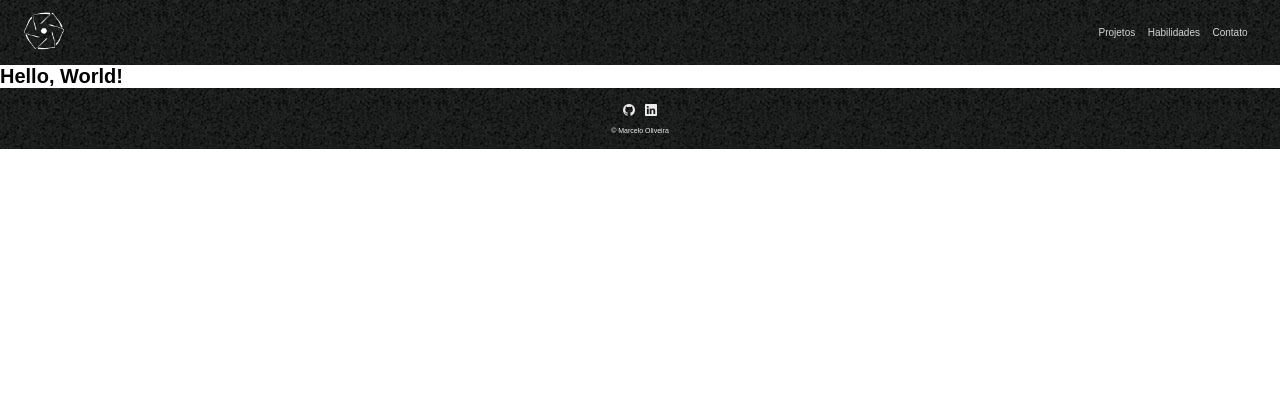
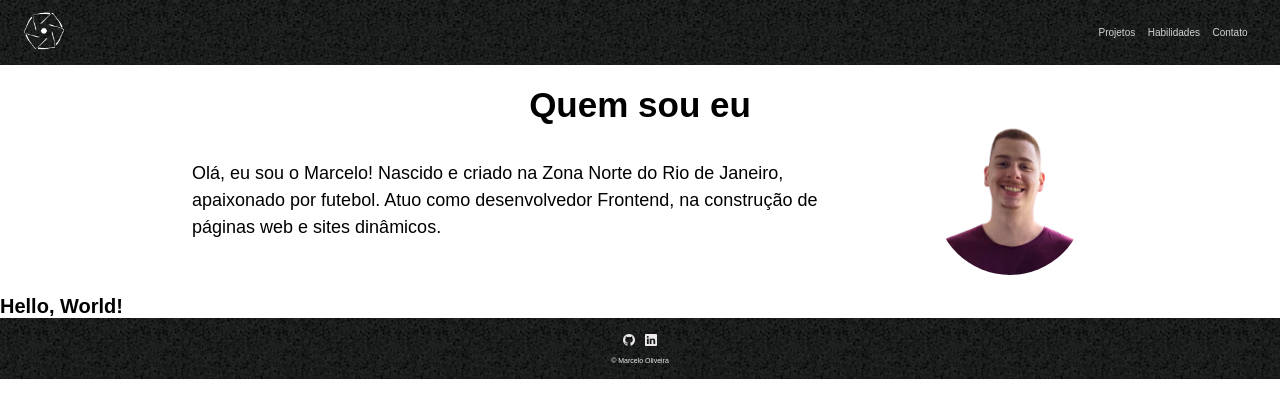
Before and after one commit to heiderick13/portfolio-react, a React (Vite) app: page / in a window 1280 px wide. Shown: the top 418 px of the page. Built offline with nearby package versions, Linux system fonts and the light colour scheme.

Commit message:
:sparkles: feat: new section - about me

```diff
--- /dev/null
+++ b/src/components/AboutMe/AboutMe.css
@@ -0,0 +1,27 @@
+.about__img {
+  height: 150px;
+  clip-path: circle();
+  filter: brightness(115%);
+}
+
+.about {
+  padding: 2rem 0 2rem;
+}
+
+.about__title {
+  text-align: center;
+  font-size: 3.5rem;
+}
+.about__info {
+  display: flex;
+  flex-direction: row-reverse;
+  align-items: center;
+  gap: 4rem;
+  padding-inline: 15%;
+}
+
+.about__info p {
+  font-size: 1.8rem;
+  padding-right: 5rem;
+  line-height: 1.5;
+}
--- /dev/null
+++ b/src/components/AboutMe/AboutMe.jsx
@@ -0,0 +1,20 @@
+import "./AboutMe.css";
+import profile from "../../assets/img/pfp.png";
+
+function AboutMe() {
+  return (
+    <section className="about">
+      <h2 className="about__title">Quem sou eu</h2>
+      <div className="about__info">
+        <img className="about__img" src={profile} alt="Marcelo sorrindo" />
+        <p>
+          Olá, eu sou o Marcelo! Nascido e criado na Zona Norte do Rio de
+          Janeiro, apaixonado por futebol. Atuo como desenvolvedor Frontend, na
+          construção de páginas web e sites dinâmicos.
+        </p>
+      </div>
+    </section>
+  );
+}
+
+export default AboutMe;
--- a/src/main.jsx
+++ b/src/main.jsx
@@ -2,11 +2,13 @@ import React from "react";
 import ReactDOM from "react-dom/client";
 import App from "./App";
 import Navbar from "./components/Navbar/Navbar";
+import AboutMe from "./components/AboutMe/AboutMe";
 import Footer from "./components/Footer/Footer";
 
 ReactDOM.createRoot(document.getElementById("root")).render(
   <React.StrictMode>
     <Navbar />
+    <AboutMe />
     <App />
     <Footer />
   </React.StrictMode>
```
Also changed, not shown: src/assets/img/pfp.png (added).
